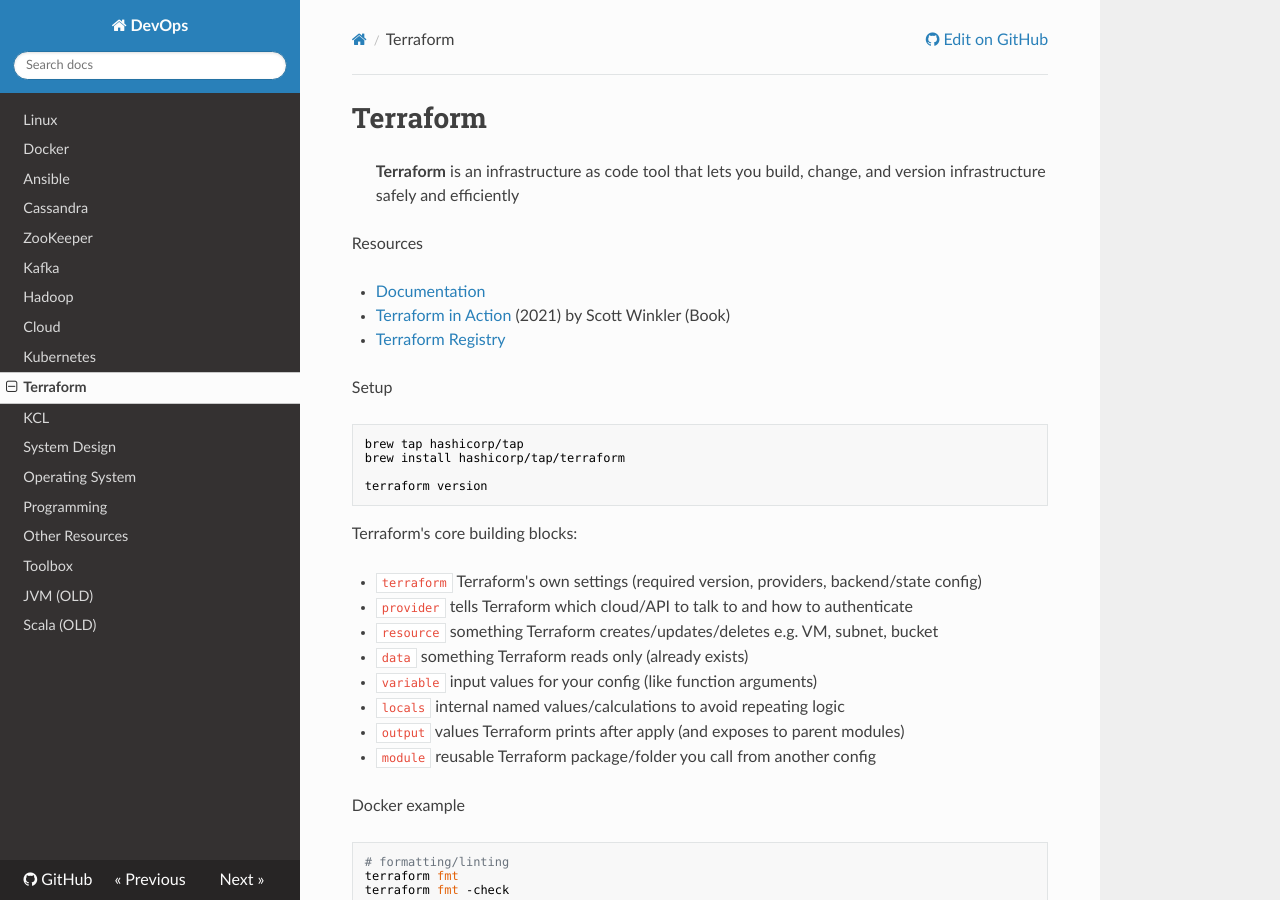
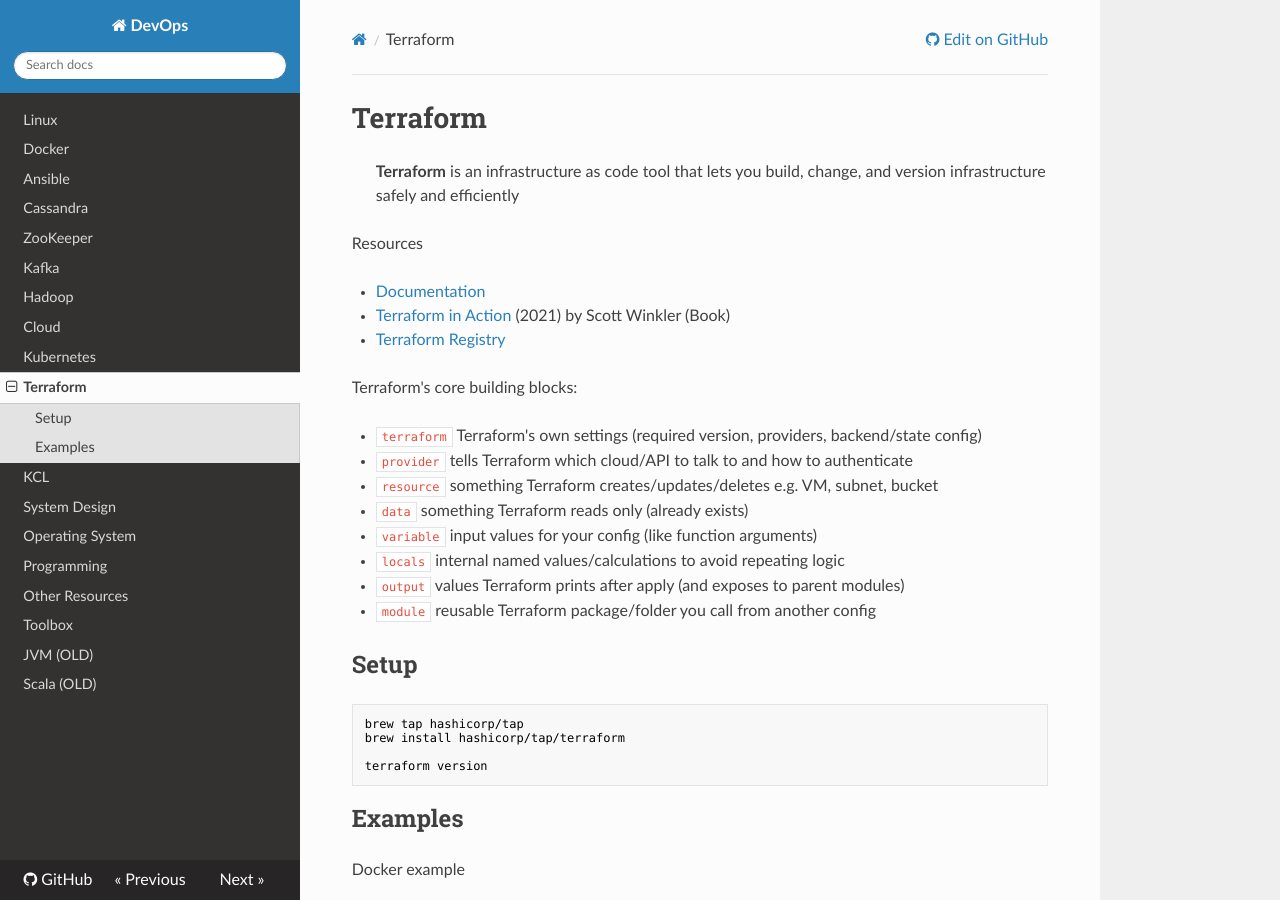
Before and after one commit to niqdev/devops, an MkDocs documentation site: the page built from docs/terraform.md, in a window 1280 px wide and 900 px high. Built offline with MkDocs 1.6.1, drawn with Linux system fonts in a browser that asks for light colours; nearby versions of some CDN libraries; part of the change alters nothing that is shown.

Commit message:
update doc

````diff
--- a/docs/terraform.md
+++ b/docs/terraform.md
@@ -7,14 +7,6 @@ Resources
 * [Documentation](https://developer.hashicorp.com/terraform)
 * [Terraform in Action](https://www.manning.com/books/terraform-in-action) (2021) by Scott Winkler (Book)
 * [Terraform Registry](https://registry.terraform.io)
-
-Setup
-```sh
-brew tap hashicorp/tap
-brew install hashicorp/tap/terraform
-
-terraform version
-```
 
 Terraform's core building blocks:
 
@@ -26,6 +18,17 @@ Terraform's core building blocks:
 * `locals` internal named values/calculations to avoid repeating logic
 * `output` values Terraform prints after apply (and exposes to parent modules)
 * `module` reusable Terraform package/folder you call from another config
+
+## Setup
+
+```sh
+brew tap hashicorp/tap
+brew install hashicorp/tap/terraform
+
+terraform version
+```
+
+## Examples
 
 Docker example
 ```sh
````
